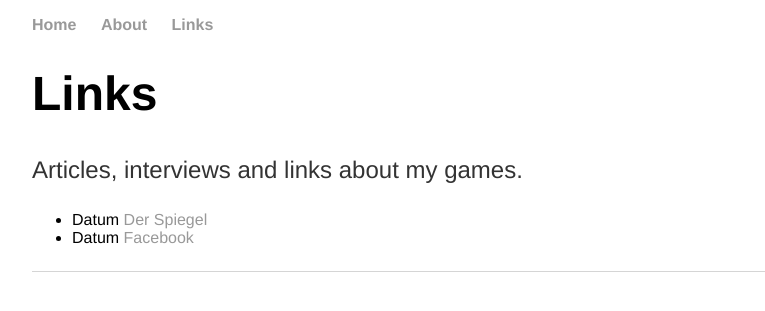
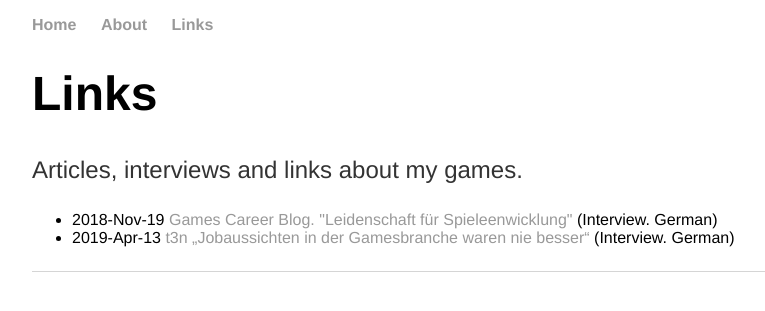
Before and after one commit to gebirgsbernd/gebirgsbernd.github.io, a Jekyll site: the page built from links.html, in a window 1280 px wide. Shown: the top 311 px of the page, without its empty margins (32-797 px from the left). Built offline with Jekyll 4.4.1, drawn with Linux system fonts in a browser that asks for light colours.

Commit message:
Update links.html

```diff
--- a/links.html
+++ b/links.html
@@ -8,8 +8,16 @@ title: Links
 Articles, interviews and links about my games.
 
 	<ul>
-		<li><span> Datum </span>  <a href="https://www.spiegel.de"> Der Spiegel </a></li>
-		<li><span> Datum </span>  <a href="https://www.facebook.com"> Facebook </a></li>
+		<li><span> 2018-Nov-19 </span>
+		<a href="https://blog.games-career.com/de/koepfe-der-spielebranche-interview-mit-bernd-beyreuther-von-softgames/">
+		Games Career Blog. "Leidenschaft für Spieleenwicklung"
+		</a>
+		(Interview. German)
+		</li>
+		<li><span> 2019-Apr-13 </span>
+		<a href="https://t3n.de/news/jobaussichten-gamesbranche-waren-1156280/"> t3n „Jobaussichten in der Gamesbranche waren nie besser“</a>
+		(Interview. German)
+		</li>
 
 	</ul>
 </p>
```
